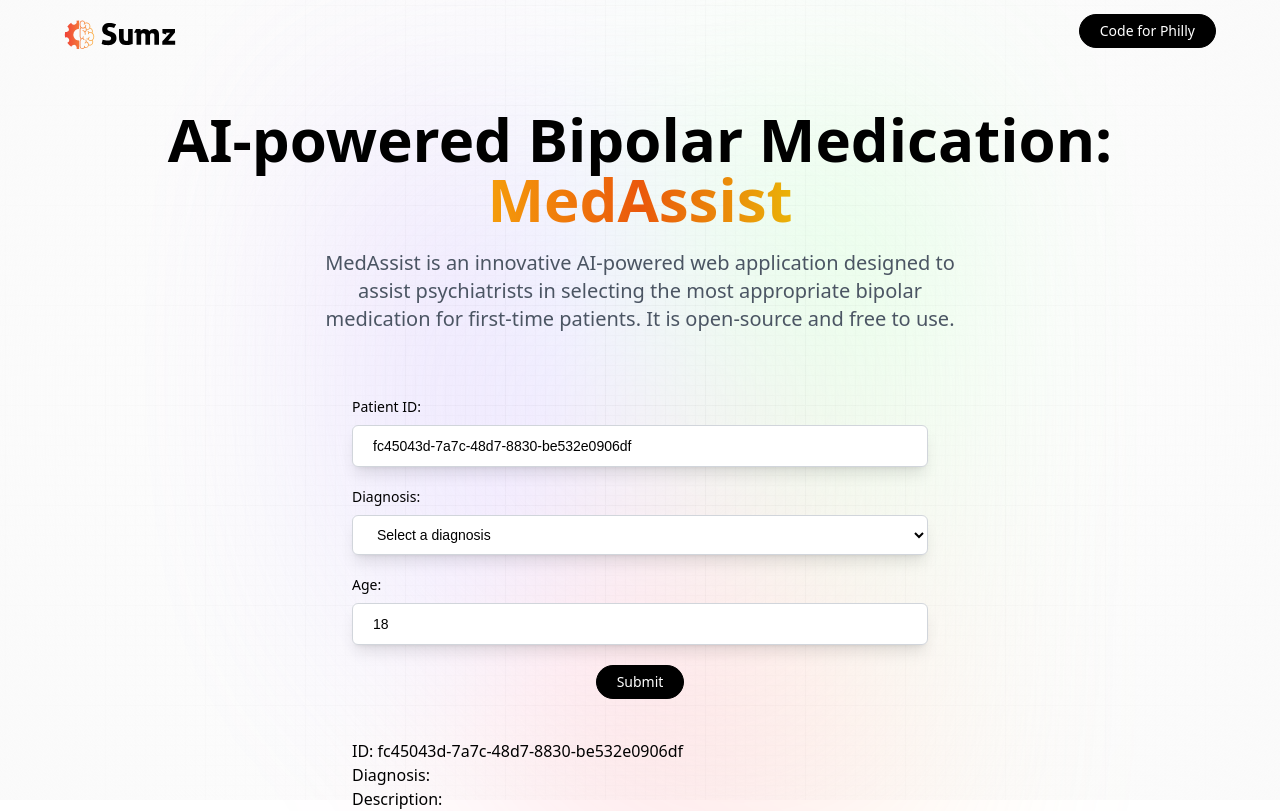
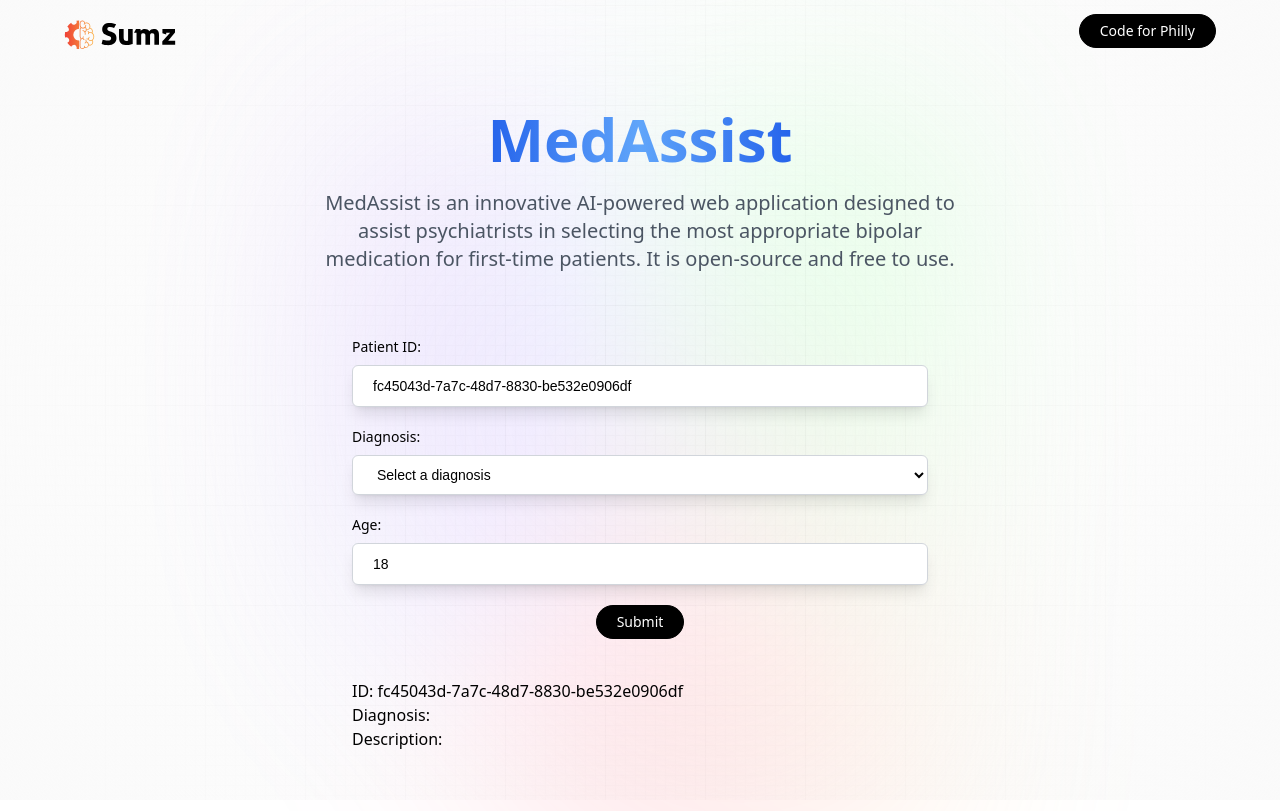
Before and after one commit to taichan03/MedAssist, a React (Vite) app in the folder MedAssist/: page / in a window 1280 px wide. Built offline with nearby package versions, Linux system fonts and the light colour scheme; a web font is replaced by a local one.

Commit message:
header and css changes

```diff
--- a/MedAssist/src/App.css
+++ b/MedAssist/src/App.css
@@ -1,4 +1,3 @@
-
 @keyframes logo-spin {
   from {
     transform: rotate(0deg);
@@ -108,7 +107,7 @@
 }
 
 .orange_gradient {
-  @apply bg-gradient-to-r from-amber-500 via-orange-600 to-yellow-500 bg-clip-text text-transparent;
+  @apply bg-gradient-to-r from-blue-600 via-blue-400 to-blue-600 bg-clip-text text-transparent;
 }
 
 .desc {
--- a/MedAssist/src/components/Header.tsx
+++ b/MedAssist/src/components/Header.tsx
@@ -15,8 +15,7 @@
       </nav>
 
       <h1 className="head_text">
-        AI-powered Bipolar Medication:{" "}
-        <br className="max-md:hidden" />
+        {/* AI-powered Bipolar Medication: <br className="max-md:hidden" /> */}
         <span className="orange_gradient">MedAssist</span>
       </h1>
       <h2 className="desc">
```
